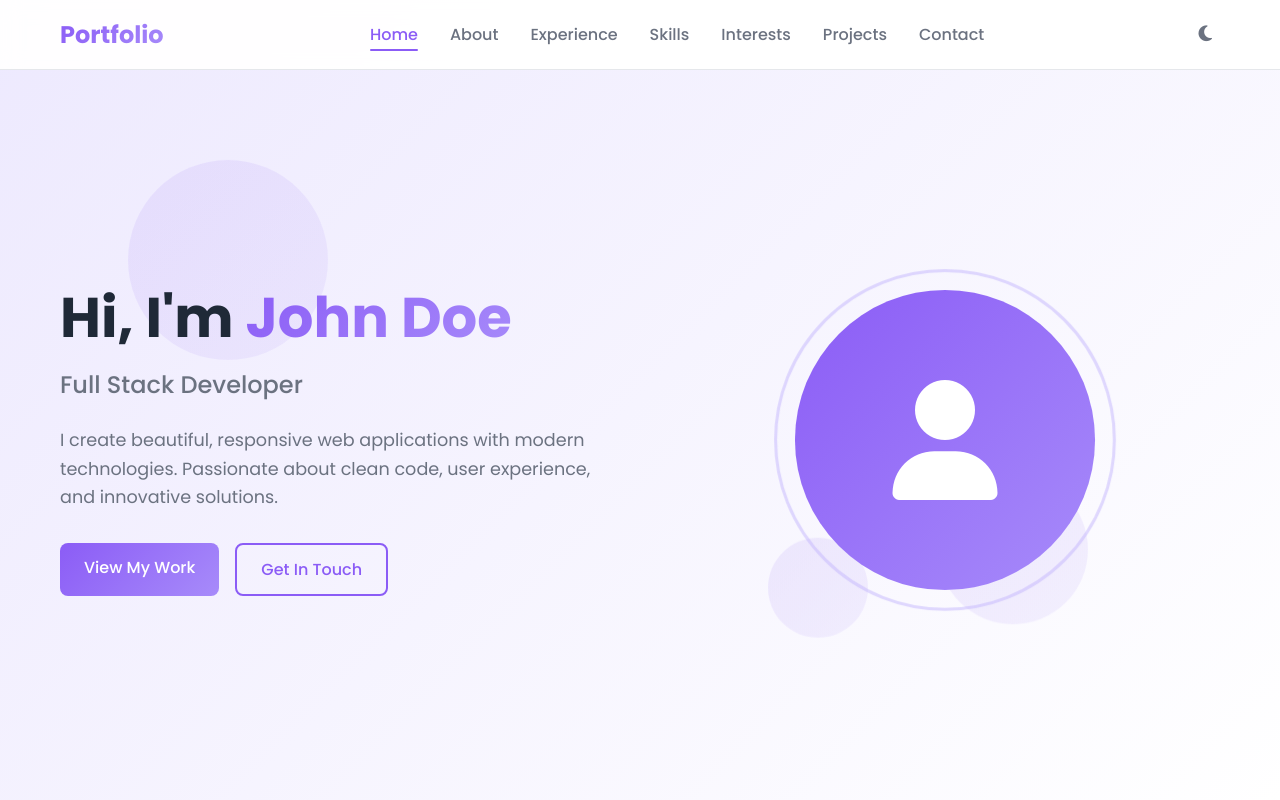
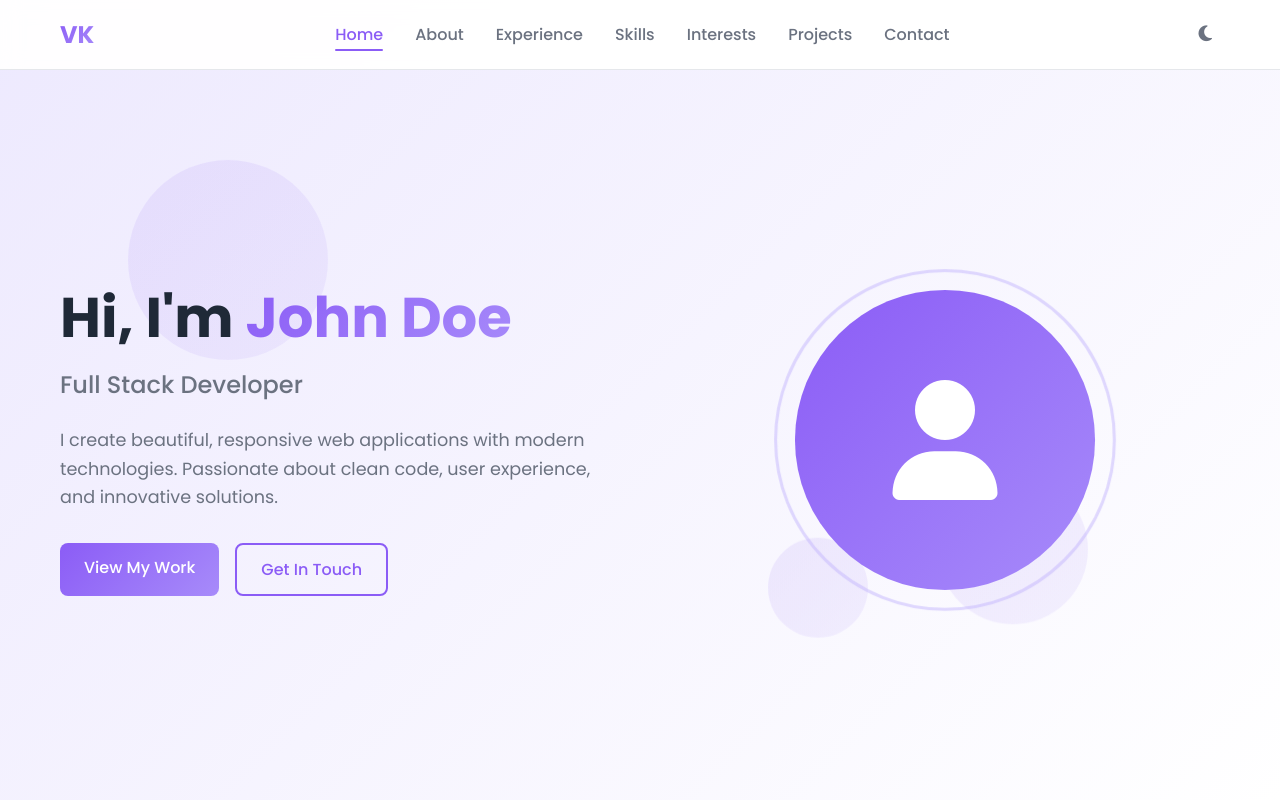
Before and after one commit to vibhooshanak06/portfolio, a Vue app: page / in a window 1280 px wide. Shown: the top 800 px of the page. Built offline with nearby package versions, Linux system fonts and the light colour scheme.

Commit message:
Change logo

```diff
--- a/public/index.html
+++ b/public/index.html
@@ -9,7 +9,7 @@
     <link rel="stylesheet" href="https://cdnjs.cloudflare.com/ajax/libs/font-awesome/6.4.0/css/all.min.css">
     <link href="https://fonts.googleapis.com/css2?family=Poppins:wght@300;400;500;600;700&display=swap"
         rel="stylesheet">
-    <title>Portfolio</title>
+    <title>MyPortfolio</title>
 </head>
 
 <body>
--- a/src/components/Navbar.vue
+++ b/src/components/Navbar.vue
@@ -3,7 +3,7 @@
     <div class="container">
       <div class="nav-content">
         <router-link to="/" class="logo">
-          <span class="logo-text">Portfolio</span>
+          <span class="logo-text">VK</span>
         </router-link>
 
         <div class="nav-links" :class="{ 'active': mobileMenuOpen }">
```
